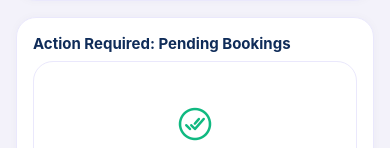
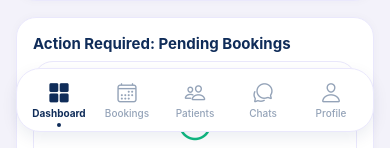
Before and after one commit to thulanesigasa/medsync, a React Native app: screen /Admin in a window 390 px wide. Shown: the part 696-844 px from the top of the page. Built offline with nearby package versions, Linux system fonts and the light colour scheme.

Commit message:
UI Enhancements: Dark Mode Profile Fixes & Admin Tab Navigation

```diff
--- a/src/components/BottomTabBar.js
+++ b/src/components/BottomTabBar.js
@@ -4,47 +4,93 @@ import { Ionicons } from '@expo/vector-icons';
 import { COLORS, SIZES, LAYOUT } from '../constants/theme';
 import { useTheme } from '../context/ThemeContext';
 
-export default function BottomTabBar({ navigation, activeTab }) {
-  const { theme } = useTheme();
+export default function BottomTabBar({ navigation, activeTab, isAdmin = false }) {
+  const { theme, isDark } = useTheme();
+
+  const activeColor = isDark ? '#3B82F6' : COLORS.primary;
   const isHome = activeTab === 'Home';
   const isAppt = activeTab === 'Appointments';
   const isUpdt = activeTab === 'Records'; // activeTab for records is 'Records' internally
   const isChat = activeTab === 'Chats';
   const isProf = activeTab === 'Profile';
 
+  if (isAdmin) {
+    const isDash = activeTab === 'Dashboard';
+    const isAdminAppt = activeTab === 'Appointments';
+    const isPat = activeTab === 'Patients';
+    const isAdminChat = activeTab === 'Chats';
+    const isAdminProf = activeTab === 'Profile';
+
+    return (
+      <View style={[styles.tabBar, { backgroundColor: theme.surface, borderColor: theme.border }]}>
+        <TouchableOpacity style={styles.tabItem} onPress={() => navigation.navigate('Admin')}>
+          <Ionicons name={isDash ? "grid" : "grid-outline"} size={22} color={isDash ? activeColor : '#94A3B8'} />
+          <Text style={[isDash ? styles.tabTextActive : styles.tabText, isDash && { color: activeColor }]}>Dashboard</Text>
+          {isDash && <View style={[styles.activeDot, { backgroundColor: activeColor }]} />}
+        </TouchableOpacity>
+
+        <TouchableOpacity style={styles.tabItem} onPress={() => navigation.navigate('Appointments')}>
+          <View style={styles.activeTabIcon}>
+            <Ionicons name={isAdminAppt ? "calendar" : "calendar-outline"} size={22} color={isAdminAppt ? activeColor : '#94A3B8'} />
+          </View>
+          <Text style={[isAdminAppt ? styles.tabTextActive : styles.tabText, isAdminAppt && { color: activeColor }]}>Bookings</Text>
+          {isAdminAppt && <View style={[styles.activeDot, { backgroundColor: activeColor }]} />}
+        </TouchableOpacity>
+
+        <TouchableOpacity style={styles.tabItem} onPress={() => navigation.navigate('Records')}>
+          <Ionicons name={isPat ? "people" : "people-outline"} size={22} color={isPat ? activeColor : '#94A3B8'} />
+          <Text style={[isPat ? styles.tabTextActive : styles.tabText, isPat && { color: activeColor }]}>Patients</Text>
+          {isPat && <View style={[styles.activeDot, { backgroundColor: activeColor }]} />}
+        </TouchableOpacity>
+
+        <TouchableOpacity style={styles.tabItem} onPress={() => navigation.navigate('Chats')}>
+          <Ionicons name={isAdminChat ? "chatbubbles" : "chatbubbles-outline"} size={22} color={isAdminChat ? activeColor : '#94A3B8'} />
+          <Text style={[isAdminChat ? styles.tabTextActive : styles.tabText, isAdminChat && { color: activeColor }]}>Chats</Text>
+          {isAdminChat && <View style={[styles.activeDot, { backgroundColor: activeColor }]} />}
+        </TouchableOpacity>
+
+        <TouchableOpacity style={styles.tabItem} onPress={() => navigation.navigate('Profile')}>
+          <Ionicons name={isAdminProf ? "person" : "person-outline"} size={22} color={isAdminProf ? activeColor : '#94A3B8'} />
+          <Text style={[isAdminProf ? styles.tabTextActive : styles.tabText, isAdminProf && { color: activeColor }]}>Profile</Text>
+          {isAdminProf && <View style={[styles.activeDot, { backgroundColor: activeColor }]} />}
+        </TouchableOpacity>
+      </View>
+    );
+  }
+
   return (
     <View style={[styles.tabBar, { backgroundColor: theme.surface, borderColor: theme.border }]}>
       <TouchableOpacity style={styles.tabItem} onPress={() => navigation.navigate('Home')}>
-        <Ionicons name={isHome ? "home" : "home-outline"} size={22} color={isHome ? COLORS.primary : '#94A3B8'} />
-        <Text style={isHome ? styles.tabTextActive : styles.tabText}>Home</Text>
-        {isHome && <View style={styles.activeDot} />}
+        <Ionicons name={isHome ? "home" : "home-outline"} size={22} color={isHome ? activeColor : '#94A3B8'} />
+        <Text style={[isHome ? styles.tabTextActive : styles.tabText, isHome && { color: activeColor }]}>Home</Text>
+        {isHome && <View style={[styles.activeDot, { backgroundColor: activeColor }]} />}
       </TouchableOpacity>
 
       <TouchableOpacity style={styles.tabItem} onPress={() => navigation.navigate('Appointments')}>
         <View style={styles.activeTabIcon}>
-          <Ionicons name={isAppt ? "calendar" : "calendar-outline"} size={22} color={isAppt ? COLORS.primary : '#94A3B8'} />
+          <Ionicons name={isAppt ? "calendar" : "calendar-outline"} size={22} color={isAppt ? activeColor : '#94A3B8'} />
           <View style={styles.badge} />
         </View>
-        <Text style={isAppt ? styles.tabTextActive : styles.tabText}>Appointments</Text>
-        {isAppt && <View style={styles.activeDot} />}
+        <Text style={[isAppt ? styles.tabTextActive : styles.tabText, isAppt && { color: activeColor }]}>Appointments</Text>
+        {isAppt && <View style={[styles.activeDot, { backgroundColor: activeColor }]} />}
       </TouchableOpacity>
 
       <TouchableOpacity style={styles.tabItem} onPress={() => navigation.navigate('Records')}>
-        <Ionicons name={isUpdt ? "newspaper" : "newspaper-outline"} size={22} color={isUpdt ? COLORS.primary : '#94A3B8'} />
-        <Text style={isUpdt ? styles.tabTextActive : styles.tabText}>Updates</Text>
-        {isUpdt && <View style={styles.activeDot} />}
+        <Ionicons name={isUpdt ? "newspaper" : "newspaper-outline"} size={22} color={isUpdt ? activeColor : '#94A3B8'} />
+        <Text style={[isUpdt ? styles.tabTextActive : styles.tabText, isUpdt && { color: activeColor }]}>Updates</Text>
+        {isUpdt && <View style={[styles.activeDot, { backgroundColor: activeColor }]} />}
       </TouchableOpacity>
 
       <TouchableOpacity style={styles.tabItem} onPress={() => navigation.navigate('Chats')}>
-        <Ionicons name={isChat ? "chatbubbles" : "chatbubbles-outline"} size={22} color={isChat ? COLORS.primary : '#94A3B8'} />
-        <Text style={isChat ? styles.tabTextActive : styles.tabText}>Chats</Text>
-        {isChat && <View style={styles.activeDot} />}
+        <Ionicons name={isChat ? "chatbubbles" : "chatbubbles-outline"} size={22} color={isChat ? activeColor : '#94A3B8'} />
+        <Text style={[isChat ? styles.tabTextActive : styles.tabText, isChat && { color: activeColor }]}>Chats</Text>
+        {isChat && <View style={[styles.activeDot, { backgroundColor: activeColor }]} />}
       </TouchableOpacity>
 
       <TouchableOpacity style={styles.tabItem} onPress={() => navigation.navigate('Profile')}>
-        <Ionicons name={isProf ? "person" : "person-outline"} size={22} color={isProf ? COLORS.primary : '#94A3B8'} />
-        <Text style={isProf ? styles.tabTextActive : styles.tabText}>Profile</Text>
-        {isProf && <View style={styles.activeDot} />}
+        <Ionicons name={isProf ? "person" : "person-outline"} size={22} color={isProf ? activeColor : '#94A3B8'} />
+        <Text style={[isProf ? styles.tabTextActive : styles.tabText, isProf && { color: activeColor }]}>Profile</Text>
+        {isProf && <View style={[styles.activeDot, { backgroundColor: activeColor }]} />}
       </TouchableOpacity>
     </View>
   );
--- a/src/screens/AdminScreen.js
+++ b/src/screens/AdminScreen.js
@@ -3,6 +3,7 @@ import { View, Text, StyleSheet, ScrollView, TouchableOpacity, TextInput, Alert,
 import { Ionicons, MaterialCommunityIcons } from '@expo/vector-icons';
 import { LineChart, PieChart } from 'react-native-chart-kit';
 import { COLORS, SIZES, LAYOUT } from '../constants/theme';
+import BottomTabBar from '../components/BottomTabBar';
 import { useAuth } from '../context/AuthContext';
 import { useClinic } from '../context/ClinicContext';
 import { useAppointment } from '../context/AppointmentContext';
@@ -158,10 +159,10 @@ export default function AdminScreen({ navigation }) {
   const screenWidth = Dimensions.get('window').width;
 
   const pieData = [
-    { name: "General", population: 45, color: "#3B82F6", legendFontColor: "#7F7F7F", legendFontSize: 12 },
-    { name: "Dental", population: 28, color: "#10B981", legendFontColor: "#7F7F7F", legendFontSize: 12 },
-    { name: "Cardio", population: 15, color: "#F59E0B", legendFontColor: "#7F7F7F", legendFontSize: 12 },
-    { name: "Pediatrics", population: 12, color: "#EF4444", legendFontColor: "#7F7F7F", legendFontSize: 12 }
+    { name: "General", population: 45, color: COLORS.primary, legendFontColor: "#7F7F7F", legendFontSize: 12 },
+    { name: "Dental", population: 28, color: COLORS.accent, legendFontColor: "#7F7F7F", legendFontSize: 12 },
+    { name: "Cardio", population: 15, color: COLORS.success, legendFontColor: "#7F7F7F", legendFontSize: 12 },
+    { name: "Pediatrics", population: 12, color: "#8B5CF6", legendFontColor: "#7F7F7F", legendFontSize: 12 }
   ];
 
   return (
@@ -906,6 +907,8 @@ export default function AdminScreen({ navigation }) {
         )}
       </ScrollView>
 
+      <BottomTabBar navigation={navigation} activeTab="Dashboard" isAdmin={true} />
+
       {/* -------------------- LIVE CHAT MODAL -------------------- */}
       <Modal
         visible={activeChatApptId !== null}
--- a/src/screens/ProfileScreen.js
+++ b/src/screens/ProfileScreen.js
@@ -98,7 +98,7 @@ export default function ProfileScreen({ navigation }) {
       <ScrollView contentContainerStyle={styles.content} showsVerticalScrollIndicator={false}>
 
         {/* Premium Profile Card */}
-        <View style={styles.premiumProfileCard}>
+        <View style={[styles.premiumProfileCard, { backgroundColor: theme.surface, borderColor: theme.border }]}>
           <View style={styles.cardTopRow}>
             <View style={styles.avatarContainer}>
               <View style={styles.avatar}>
@@ -112,8 +112,8 @@ export default function ProfileScreen({ navigation }) {
             </View>
 
             <View style={styles.profileMeta}>
-              <Text style={styles.profileName}>{currentUser?.name || 'Kiddo'}</Text>
-              <Text style={styles.profileEmail}>{currentUser?.email || 'kiddo@hokmatech.com'}</Text>
+              <Text style={[styles.profileName, { color: theme.text }]}>{currentUser?.name || 'Kiddo'}</Text>
+              <Text style={[styles.profileEmail, { color: theme.subtext }]}>{currentUser?.email || 'kiddo@hokmatech.com'}</Text>
 
               <View style={styles.goldBadge}>
                 <Ionicons name="ribbon" size={13} color="#D97706" style={{ marginRight: 4 }} />
@@ -133,7 +133,7 @@ export default function ProfileScreen({ navigation }) {
         {/* Section 1: Account Settings */}
         <Text style={[styles.sectionHeader, { color: theme.text }]}>ACCOUNT SETTINGS</Text>
         <View style={[styles.menuSection, { backgroundColor: theme.surface, borderColor: theme.border }]}>
-          <TouchableOpacity style={styles.menuItem}>
+          <TouchableOpacity style={[styles.menuItem, { borderBottomColor: theme.border }]}>
             <View style={styles.menuIconBox}>
               <Ionicons name="person-outline" size={20} color={COLORS.primary} />
             </View>
@@ -141,7 +141,7 @@ export default function ProfileScreen({ navigation }) {
             <Ionicons name="chevron-forward" size={18} color="#94A3B8" />
           </TouchableOpacity>
 
-          <TouchableOpacity style={styles.menuItem}>
+          <TouchableOpacity style={[styles.menuItem, { borderBottomColor: theme.border }]}>
             <View style={styles.menuIconBox}>
               <Ionicons name="card-outline" size={20} color={COLORS.primary} />
             </View>
@@ -149,7 +149,7 @@ export default function ProfileScreen({ navigation }) {
             <Ionicons name="chevron-forward" size={18} color="#94A3B8" />
           </TouchableOpacity>
 
-          <TouchableOpacity style={[styles.menuItem, { borderBottomWidth: 0 }]}>
+          <TouchableOpacity style={[styles.menuItem, { borderBottomWidth: 0, borderBottomColor: theme.border }]}>
             <View style={styles.menuIconBox}>
               <Ionicons name="shield-checkmark-outline" size={20} color={COLORS.primary} />
             </View>
```
